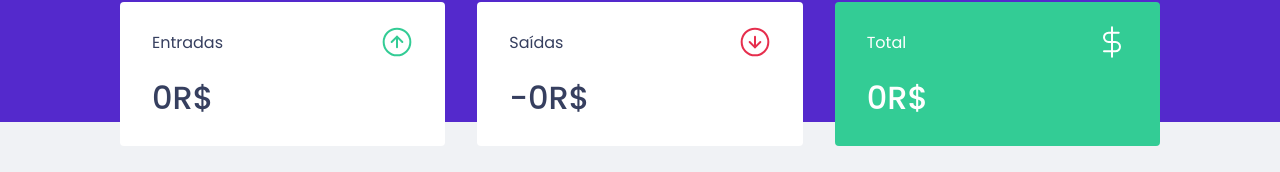
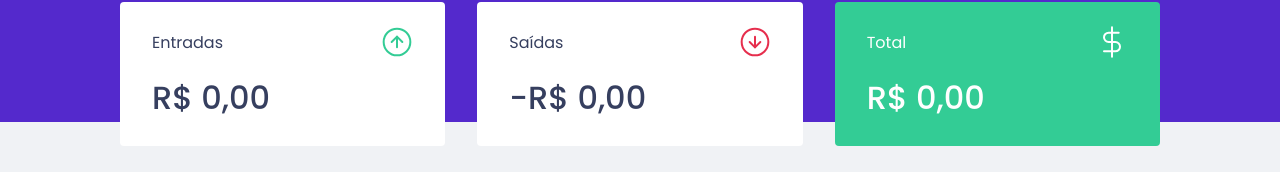
Before and after one commit to PedroMilan/dtmoney, a React (Create React App) app: page / in a window 1280 px wide. Shown: the part 166-338 px from the top of the page. Built offline with nearby package versions, Linux system fonts and the light colour scheme; no server answers; what miragejs would draw is missing.

Commit message:
New Code

```diff
--- a/src/App.tsx
+++ b/src/App.tsx
@@ -4,7 +4,7 @@
 import { GlobalStyle } from "./styles/global";
 import { useState } from "react";
 import { NewTransactionModal } from "./components/NewTransactionModal";
-import { TransactionsProvider } from "./TransactionsContext";
+import { TransactionsProvider } from "./hooks/useTransactions";
 
 Modal.setAppElement("#root");
 
--- a/src/components/NewTransactionModal/index.tsx
+++ b/src/components/NewTransactionModal/index.tsx
@@ -1,5 +1,4 @@
-import { FormEvent, useState, useContext } from "react";
-import { TransactionsContext } from "../../TransactionsContext";
+import { FormEvent, useState } from "react";
 import Modal from "react-modal";
 
 import closeImg from "../../assets/fechar.svg";
@@ -7,6 +6,7 @@
 import outcomeImg from "../../assets/saida.svg";
 
 import { Container, TransactionTypeContainer, RadioBox } from "./styles";
+import { useTransactions } from "../../hooks/useTransactions";
 
 interface NewTransactionModalProps {
   isOpen: boolean;
@@ -17,7 +17,7 @@
   isOpen,
   onRequestClose,
 }: NewTransactionModalProps) {
-  const { createTransaction } = useContext(TransactionsContext);
+  const { createTransaction } = useTransactions();
 
   const [title, setTitle] = useState("");
   const [amount, setAmount] = useState(0);
--- a/src/components/Summary/index.tsx
+++ b/src/components/Summary/index.tsx
@@ -1,12 +1,11 @@
-import React, { useContext } from "react";
 import { Container } from "./styles";
 import entradaImg from "../../assets/entrada.svg";
 import saidaImg from "../../assets/saida.svg";
 import totalImg from "../../assets/total.svg";
-import { TransactionsContext } from "../../TransactionsContext";
+import { useTransactions } from "../../hooks/useTransactions";
 
 export function Summary() {
-  const { transactions } = useContext(TransactionsContext);
+  const { transactions } = useTransactions();
 
   const summary = transactions.reduce(
     (acc, transaction) => {
@@ -34,7 +33,12 @@
           <p>Entradas</p>
           <img src={entradaImg} alt="entrada" />
         </header>
-        <strong>{summary.deposits}R$</strong>
+        <strong>
+          {new Intl.NumberFormat("pt-BR", {
+            style: "currency",
+            currency: "BRL",
+          }).format(summary.deposits)}
+        </strong>
       </div>
 
       <div>
@@ -42,7 +46,13 @@
           <p>Saídas</p>
           <img src={saidaImg} alt="saida" />
         </header>
-        <strong>-{summary.withdraws}R$</strong>
+        <strong>
+          -
+          {new Intl.NumberFormat("pt-BR", {
+            style: "currency",
+            currency: "BRL",
+          }).format(summary.withdraws)}
+        </strong>
       </div>
 
       <div className="highlight-background">
@@ -50,7 +60,12 @@
           <p>Total</p>
           <img src={totalImg} alt="total" />
         </header>
-        <strong>{summary.total}R$</strong>
+        <strong>
+          {new Intl.NumberFormat("pt-BR", {
+            style: "currency",
+            currency: "BRL",
+          }).format(summary.total)}
+        </strong>
       </div>
     </Container>
   );
--- a/src/components/TransactionTable/index.tsx
+++ b/src/components/TransactionTable/index.tsx
@@ -1,9 +1,8 @@
-import { useContext } from "react";
-import { TransactionsContext } from "../../TransactionsContext";
+import { useTransactions } from "../../hooks/useTransactions";
 import { Container } from "./styles";
 
 export function TransactionTable() {
-  const { transactions } = useContext(TransactionsContext);
+  const { transactions } = useTransactions();
   return (
     <Container>
       <table>
--- a/src/TransactionsContext.tsx
+++ b/src/hooks/useTransactions.tsx
@@ -1,5 +1,11 @@
-import { createContext, useState, useEffect, ReactNode } from "react";
-import { api } from "./services/api";
+import {
+  createContext,
+  useState,
+  useEffect,
+  ReactNode,
+  useContext,
+} from "react";
+import { api } from "../services/api";
 
 interface Transaction {
   id: number;
@@ -21,7 +27,7 @@
   createTransaction: (transaction: TransactionInput) => Promise<void>;
 }
 
-export const TransactionsContext = createContext<TransactionsContextData>(
+const TransactionsContext = createContext<TransactionsContextData>(
   {} as TransactionsContextData
 );
 
@@ -50,3 +56,9 @@
     </TransactionsContext.Provider>
   );
 }
+
+export function useTransactions() {
+  const context = useContext(TransactionsContext);
+
+  return context;
+}
```
